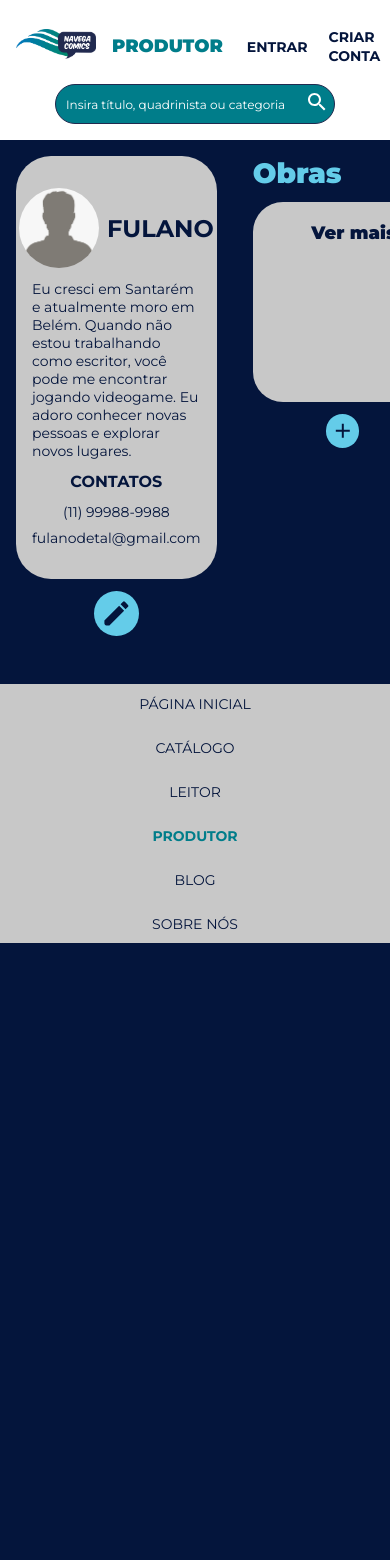
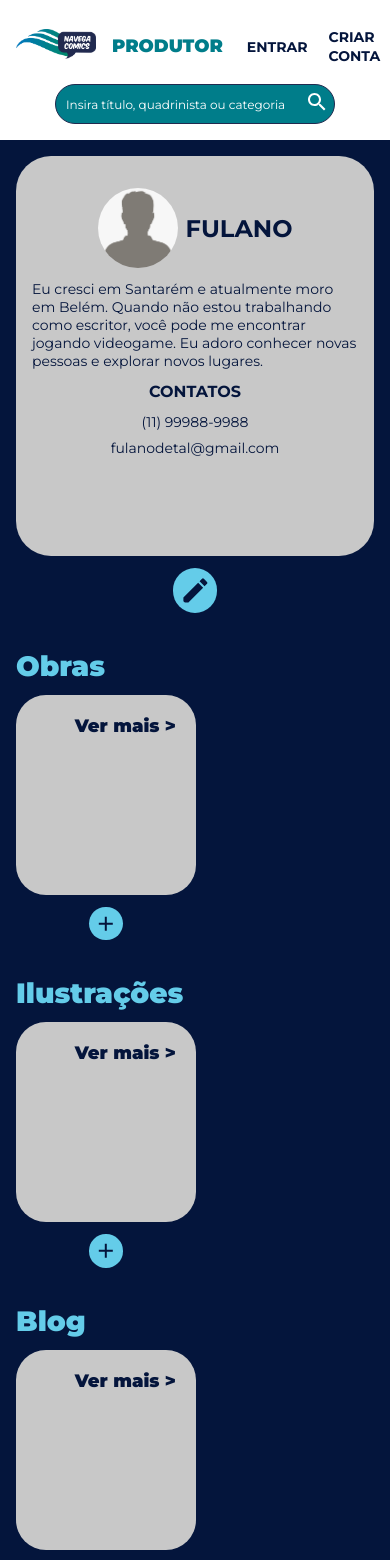
Before and after one commit to YannFigueiredo/narede, a React (Create React App) app in the folder frontend/: page /produtor in a window 390 px wide. Shown: the top 1560 px of the page. Before the commit the page ends 943 px from the top, so only its background shows below. Built offline with nearby package versions, Linux system fonts and the light colour scheme.

Commit message:
style: adicionada responsividade a página de produtor

```diff
--- a/frontend/src/components/Footer/styles.js
+++ b/frontend/src/components/Footer/styles.js
@@ -5,14 +5,18 @@ export const Container = styled.footer`
   justify-content: center;
   align-items: center;
   background: ${({theme}) => theme.colors.gray["100"]};
-  padding: 0 ${({theme}) => theme.spacing.padding.very_large};
+  padding:
+  ${({theme}) => theme.spacing.padding.small}
+  ${({theme}) => theme.spacing.padding.very_large};
 
   @media screen and (max-width: 992px) {
-    padding: 0 ${({theme}) => theme.spacing.padding.large};
+    padding:
+  ${({theme}) => theme.spacing.padding.small}
+  ${({theme}) => theme.spacing.padding.large};
   }
 
   @media screen and (max-width: 768px) {
-    padding: 0 ${({theme}) => theme.spacing.padding.small};
+    padding: ${({theme}) => theme.spacing.padding.small};
   }
 `;
 
--- a/frontend/src/components/Header/styles.js
+++ b/frontend/src/components/Header/styles.js
@@ -96,7 +96,7 @@ export const MenuWrapper = styled.nav`
       flex-direction: column;
       justify-content: flex-start;
       align-items: center;
-      z-index: 999;
+      z-index: 9999;
       padding-top: 3.5rem;
 
       li {
--- a/frontend/src/pages/Categories/index.js
+++ b/frontend/src/pages/Categories/index.js
@@ -9,6 +9,7 @@ import Button from "components/Button";
 export default function Categories() {
   const [ categories, setCategories ] = useState([]);
   const [activeCategory, setActiveCategory] = useState(0);
+  const [windowSize, setWindowSize] = useState(global.window.innerWidth);
 
   useEffect(() => {
     setCategories([
@@ -43,6 +44,12 @@ export default function Categories() {
     ]);
   }, []);
 
+  useEffect(() => {
+    global.window.addEventListener("resize", () => setWindowSize(global.window.innerWidth));
+
+    return () => global.window.removeEventListener("resize", () => setWindowSize(global.window.innerWidth));
+  }, [global.window.innerWidth]);
+
   return(
     <Container>
       <Main>
@@ -73,7 +80,7 @@ export default function Categories() {
                 author={title.author}
                 year={title.year}
                 cover={title.cover}
-                variation={"large"}
+                variation={windowSize <= 768 ? "small" : windowSize <= 992 ? "medium" : "large"}
               />
             ))
           }
--- a/frontend/src/pages/Categories/styles.js
+++ b/frontend/src/pages/Categories/styles.js
@@ -1,10 +1,14 @@
 import styled from "styled-components";
 
 export const Main = styled.div`
-  padding: ${({theme}) => theme.spacing.padding.small};
+  padding: ${({theme}) => theme.spacing.padding.large};
   display: flex;
   flex-direction: column;
   gap: ${({theme}) => theme.spacing.between_elements.between_items};
+
+  @media screen and (max-width: 600px) {
+    padding: ${({theme}) => theme.spacing.padding.small};
+  }
 `;
 
 export const Selector = styled.div`
@@ -22,4 +26,8 @@ export const TitlesArea = styled.div`
   display: flex;
   flex-wrap: wrap;
   gap: ${({theme}) => theme.spacing.between_elements.between_cards};
+
+  @media screen and (max-width: 600px) {
+    justify-content: center;
+  }
 `;
--- a/frontend/src/pages/Producer/components/Infos/styles.js
+++ b/frontend/src/pages/Producer/components/Infos/styles.js
@@ -20,6 +20,10 @@ export const Container = styled.div`
 
   .edit-btn:hover {
     background: ${({theme}) => theme.colors.gray["100"]};
+  }
+
+  @media screen and (max-width: 600px) {
+    max-width: 100%;
   }
 `;
 
--- a/frontend/src/pages/Producer/styles.js
+++ b/frontend/src/pages/Producer/styles.js
@@ -1,7 +1,12 @@
 import styled from "styled-components";
 
 export const Main = styled.div`
-  padding: ${({theme}) => theme.spacing.padding.small};
+  padding: ${({theme}) => theme.spacing.padding.small} ${({theme}) => theme.spacing.padding.large};
   display: flex;
   gap: ${({theme}) => theme.spacing.between_elements.between_sections};
+  flex-wrap: wrap;
+
+  @media screen and (max-width: 600px) {
+    padding: ${({theme}) => theme.spacing.padding.small}};
+  }
 `;
```
